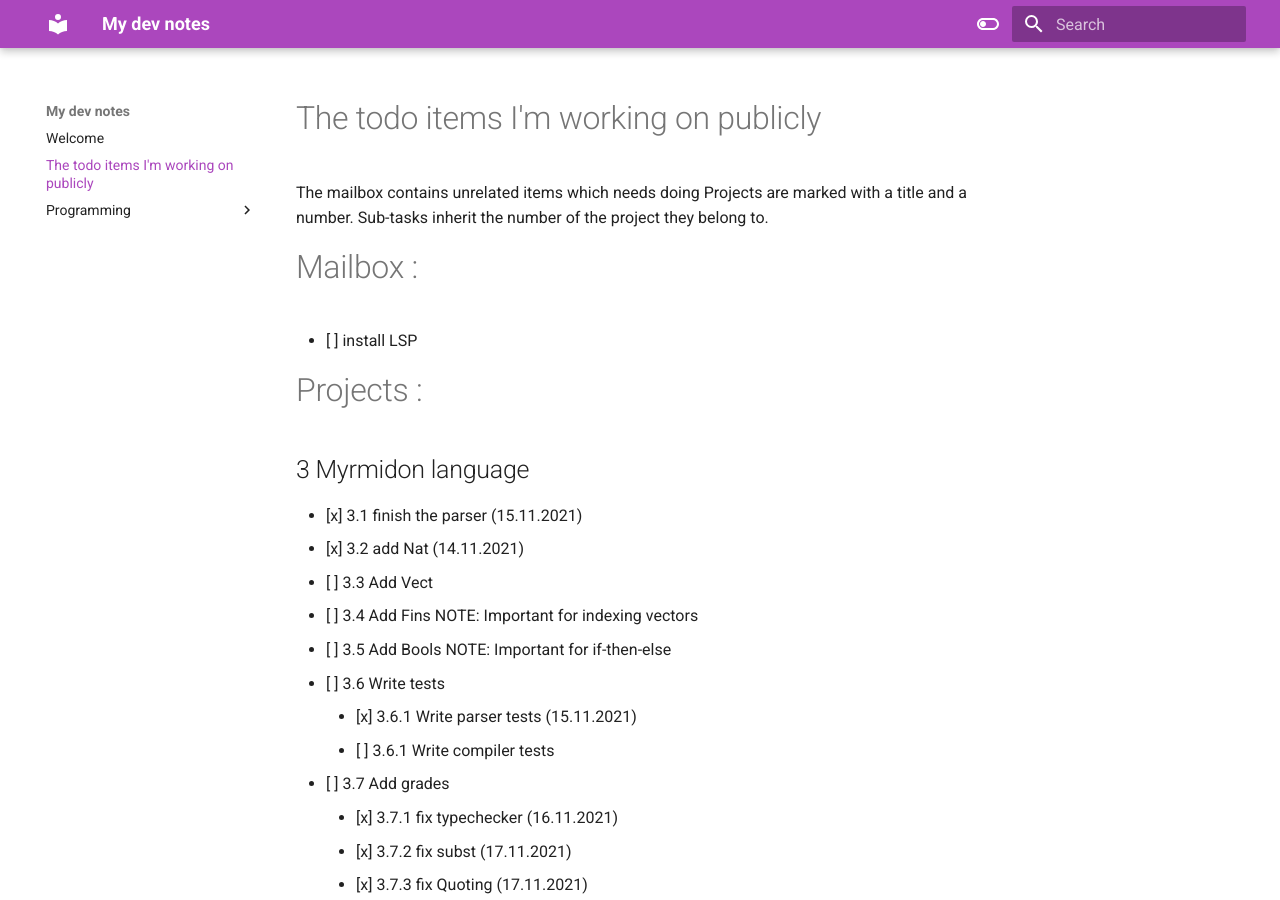
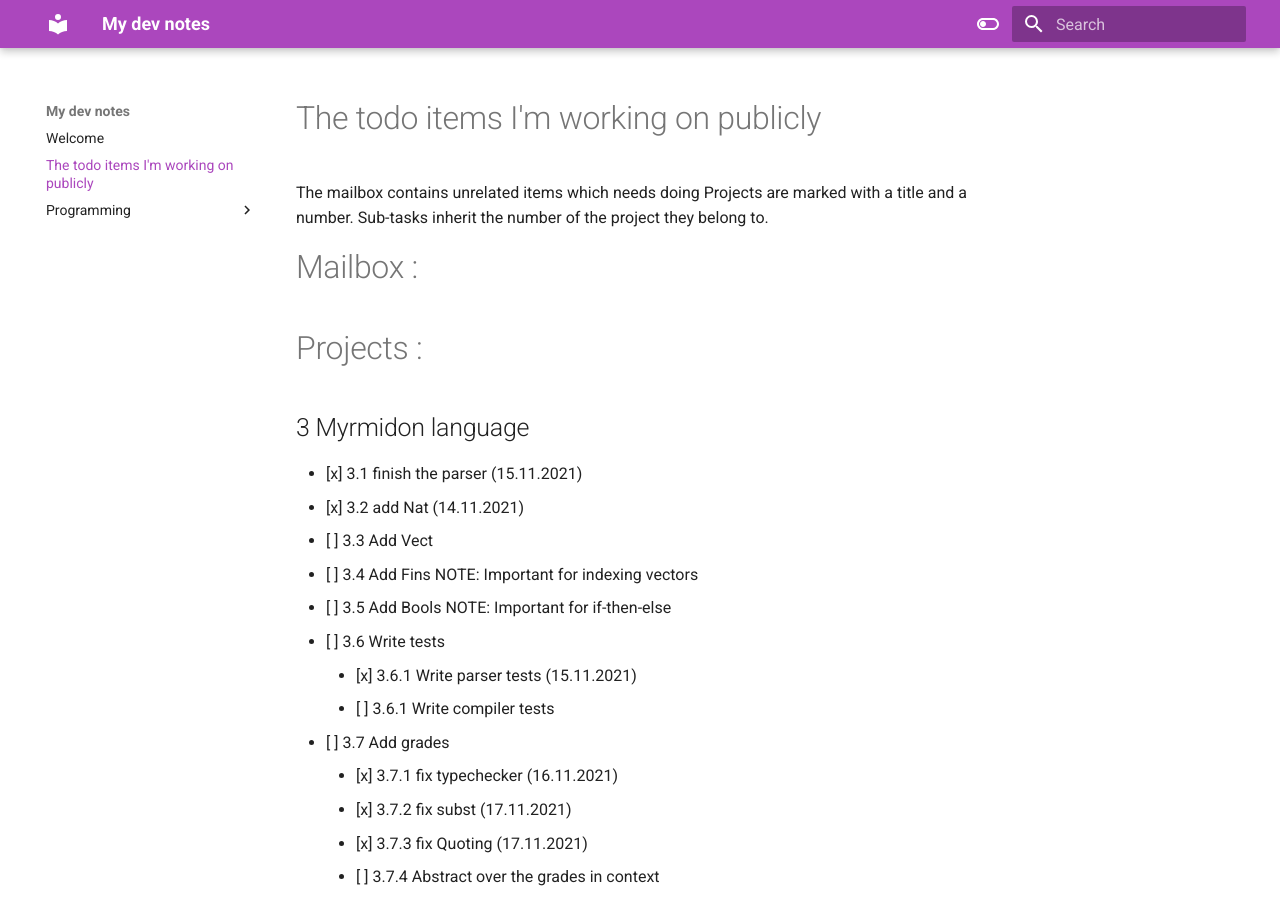
Before and after one commit to andrevidela/dev-notes, an MkDocs documentation site: the page built from docs/TASKS.md, in a window 1280 px wide and 900 px high. Built offline with MkDocs 1.6.1 and Material for MkDocs 9.7.7, drawn with Linux system fonts in a browser that asks for light colours; some of the changed text lies outside the part shown.

Commit message:
complete lsp

```diff
--- a/docs/TASKS.md
+++ b/docs/TASKS.md
@@ -6,7 +6,6 @@ inherit the number of the project they belong to.
 
 # Mailbox :
 
-- [ ] install LSP
 
 # Projects :
 
```
Also changed, not shown: other parts of docs/TASKS.md (+1 -0 lines).
